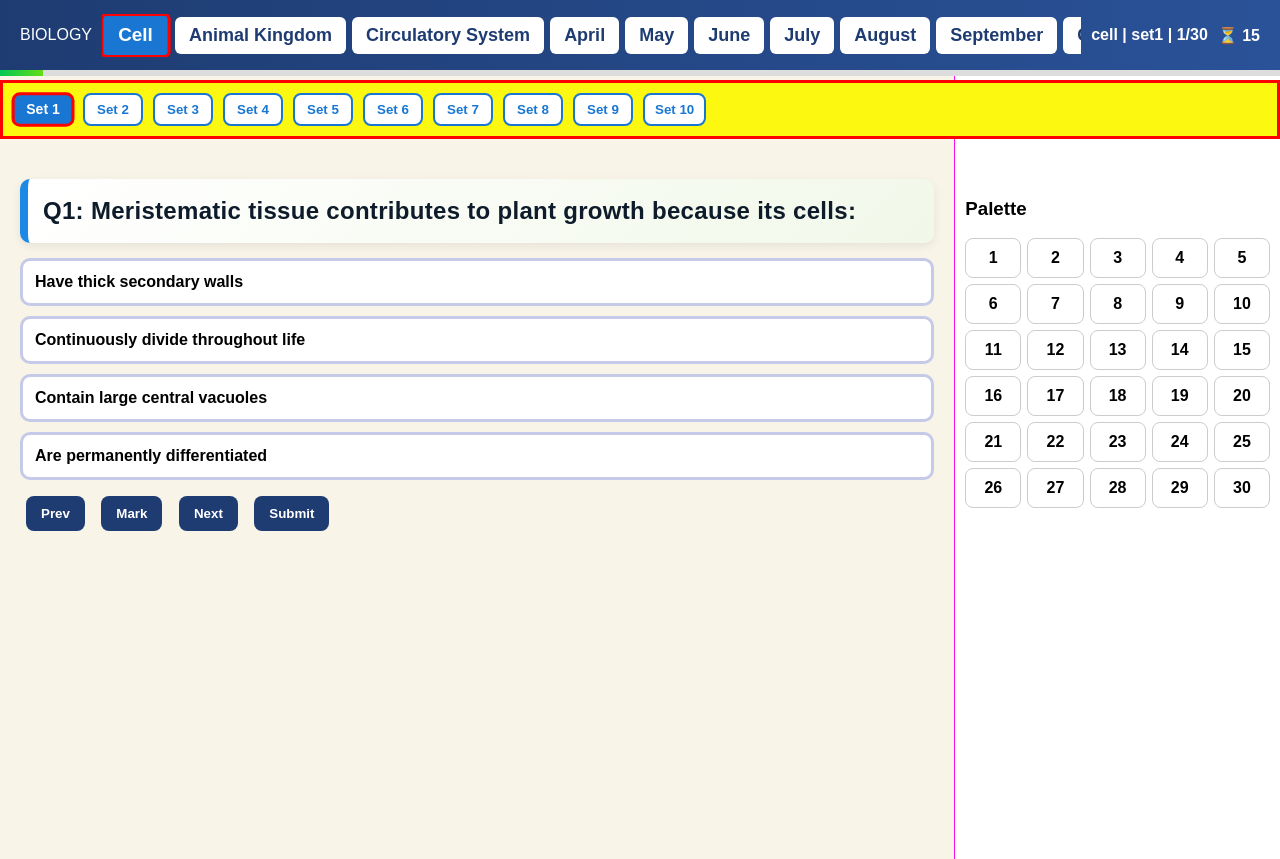
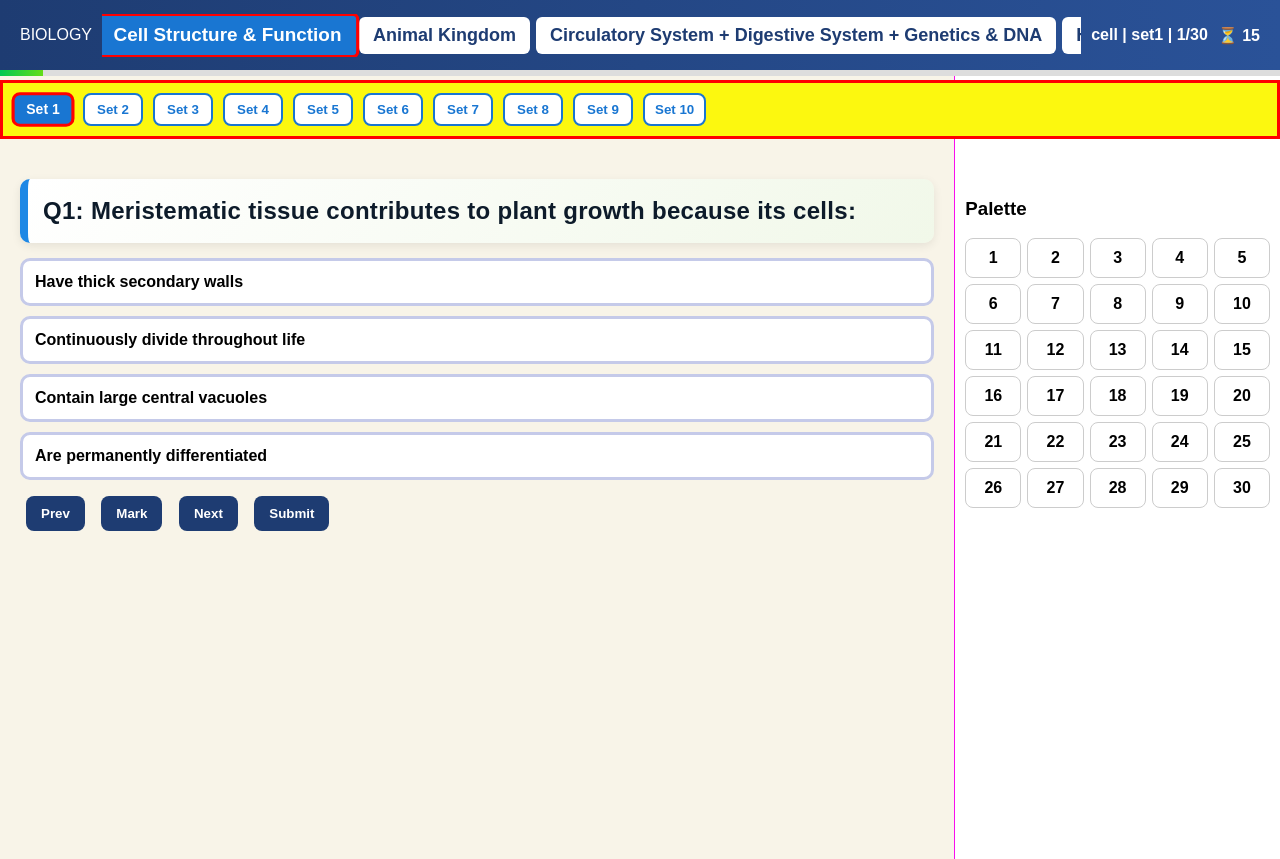
Before and after one commit to dablookr2-lgtm/BIOLOGY, a plain HTML site: page index.html in a window 1280 px wide. Drawn offline with Linux system fonts and the light colour scheme.

Commit message:
Update index.html

```diff
--- a/index.html
+++ b/index.html
@@ -15,11 +15,11 @@
     <div class="logo">BIOLOGY</div>
 
     <nav class="topics">
-        <button class="topic-btn" data-topic="cell">Cell</button>
+        <button class="topic-btn" data-topic="cell">Cell Structure & Function</button>
         <button class="topic-btn" data-topic="animalkingdom">Animal Kingdom</button>
-        <button class="topic-btn" data-topic="circulatorysystem">Circulatory System</button>
-        <button class="topic-btn" data-topic="april">April</button>
-        <button class="topic-btn" data-topic="may">May</button>
+        <button class="topic-btn" data-topic="circulatorysystem">Circulatory System + Digestive System + Genetics & DNA</button>
+        <button class="topic-btn" data-topic="april">Heredity & Evolution</button>
+        <button class="topic-btn" data-topic="may">Hormones & Endocrine System</button>
         <button class="topic-btn" data-topic="june">June</button>
         <button class="topic-btn" data-topic="july">July</button>
         <button class="topic-btn" data-topic="august">August</button>
```
